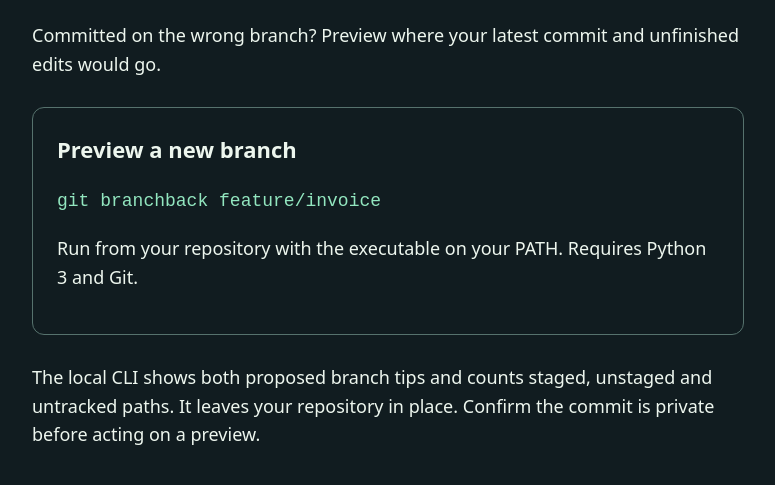
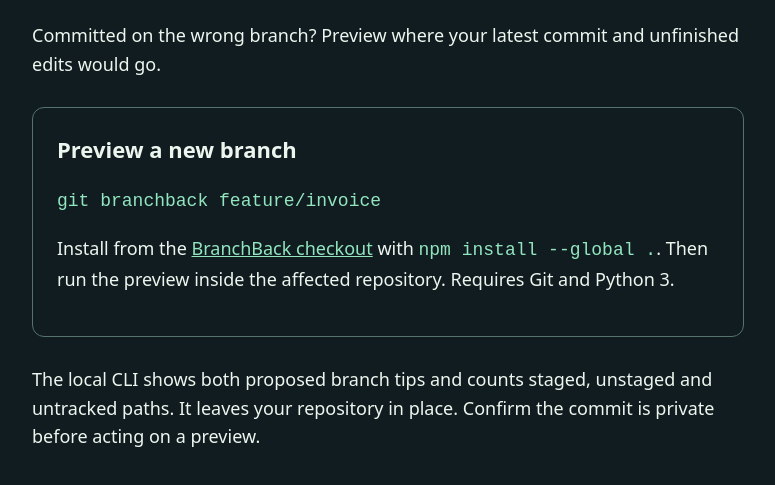
Before and after one commit to subash-thiruppathi/BranchBack, a website: page dist/index.html in a window 1280 px wide. Shown: the part 249-734 px from the top of the page, without its empty margins (252-1027 px from the left). Drawn offline with Linux system fonts and the light colour scheme.

Commit message:
feat(package): package BranchBack for npm and document usage

```diff
--- a/dist/index.html
+++ b/dist/index.html
@@ -1 +1 @@
-<!doctype html><html lang="en"><meta charset="utf-8"><meta name="viewport" content="width=device-width,initial-scale=1"><title>BranchBack · Git recovery</title><style>*{box-sizing:border-box}body{margin:0;background:#111c20;color:#edf6ee;font:18px/1.6 system-ui}main{max-width:760px;margin:auto;padding:clamp(24px,7vw,80px) 24px}h1{font-size:clamp(42px,9vw,78px);letter-spacing:-.06em;line-height:1.1}section{margin:28px 0;padding:24px;border:1px solid #56726d;border-radius:12px}code{color:#92e6bf;overflow-wrap:anywhere}h2{font-size:22px;margin-top:0}</style><main><h1>BranchBack</h1><p>Committed on the wrong branch? Preview where your latest commit and unfinished edits would go.</p><section><h2>Preview a new branch</h2><code>git branchback feature/invoice</code><p>Run from your repository with the executable on your PATH. Requires Python 3 and Git.</p></section><p>The local CLI shows both proposed branch tips and counts staged, unstaged and untracked paths. It leaves your repository in place. Confirm the commit is private before acting on a preview.</p></main></html>
+<!doctype html><html lang="en"><meta charset="utf-8"><meta name="viewport" content="width=device-width,initial-scale=1"><title>BranchBack · Git recovery</title><style>*{box-sizing:border-box}body{margin:0;background:#111c20;color:#edf6ee;font:18px/1.6 system-ui}main{max-width:760px;margin:auto;padding:clamp(24px,7vw,80px) 24px}h1{font-size:clamp(42px,9vw,78px);letter-spacing:-.06em;line-height:1.1}section{margin:28px 0;padding:24px;border:1px solid #56726d;border-radius:12px}code{color:#92e6bf;overflow-wrap:anywhere}h2{font-size:22px;margin-top:0}</style><main><h1>BranchBack</h1><p>Committed on the wrong branch? Preview where your latest commit and unfinished edits would go.</p><section><h2>Preview a new branch</h2><code>git branchback feature/invoice</code><p>Install from the <a style='color:#92e6bf' href='https://github.com/subash-thiruppathi/BranchBack'>BranchBack checkout</a> with <code>npm install --global .</code>. Then run the preview inside the affected repository. Requires Git and Python 3.</p></section><p>The local CLI shows both proposed branch tips and counts staged, unstaged and untracked paths. It leaves your repository in place. Confirm the commit is private before acting on a preview.</p></main></html>
```
Also changed, not shown: package.json (added, +10 -0 lines), README.md.
